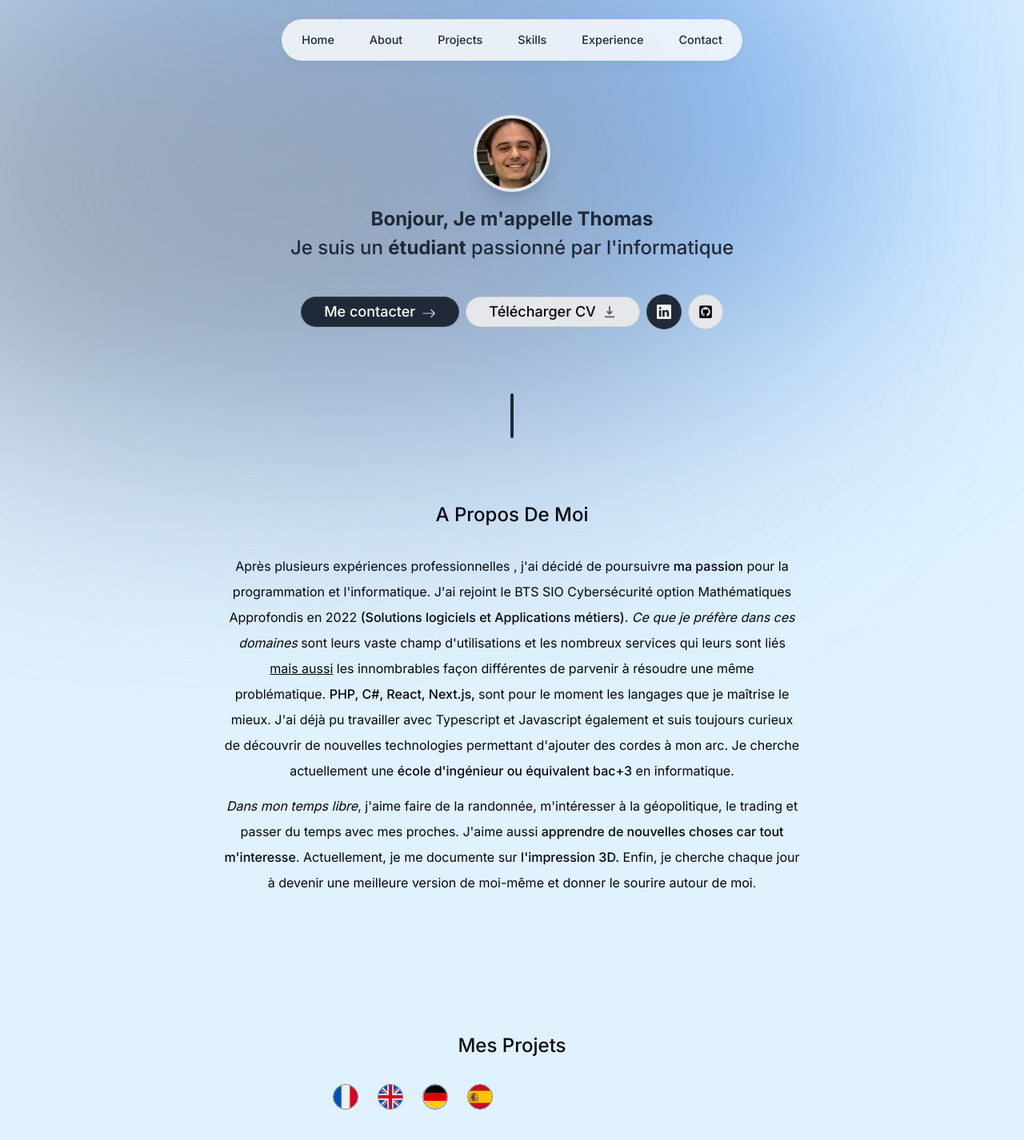
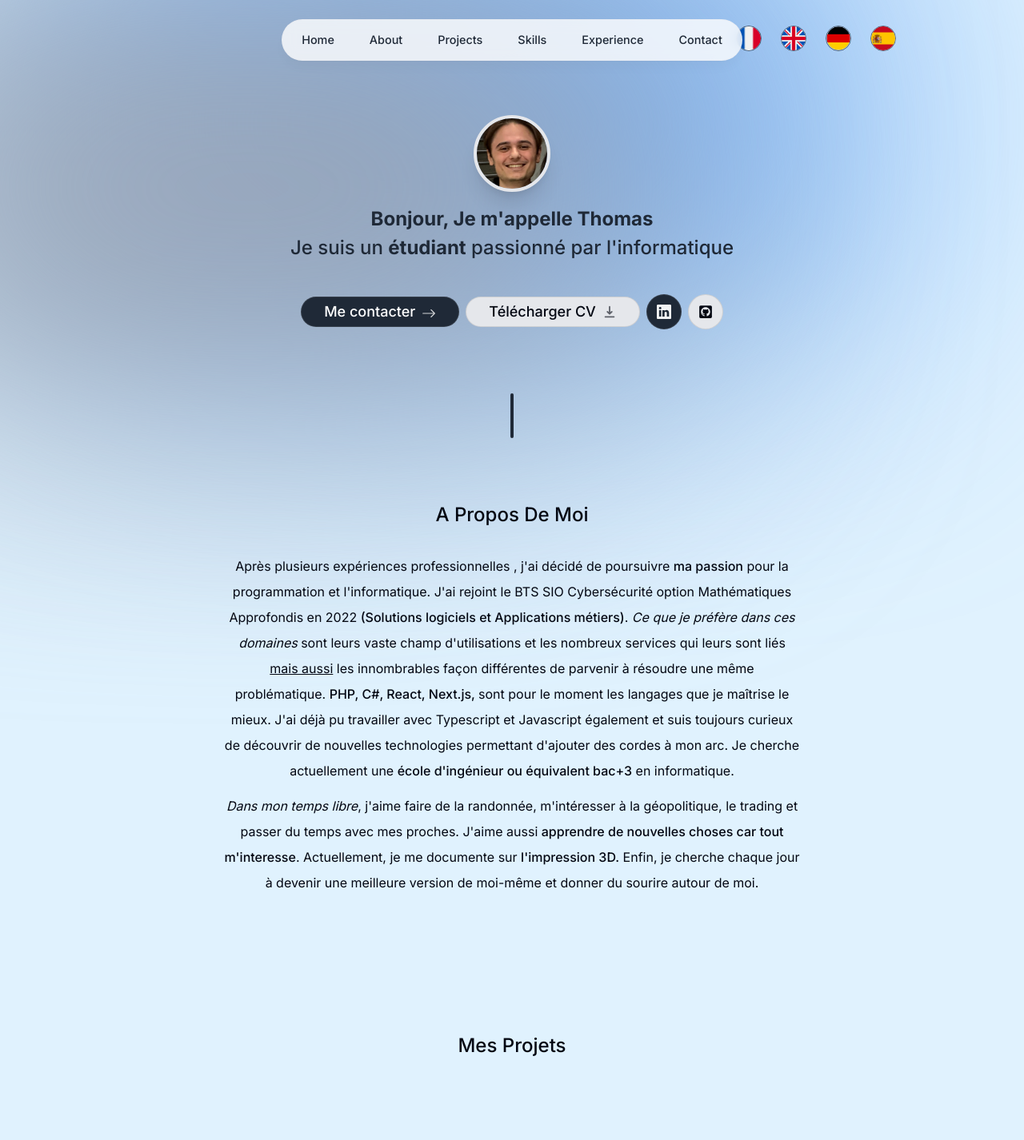
Before and after one commit to zalixzy/portfolio, a Next.js app: page / in a window 1280 px wide. Shown: the top 1426 px of the page at 80% size. Built offline with nearby package versions, Linux system fonts and the light colour scheme.

Commit message:
ajout des drapeaux bien positionnés et correction

```diff
--- a/app/layout.tsx
+++ b/app/layout.tsx
@@ -1,6 +1,7 @@
 import './globals.css'
 import { Inter } from 'next/font/google'
 import Header from '@/components/header';
+import LanguageSelector from '@/components/langageselector';
 
 const inter = Inter({ subsets: ['latin'] })
 
@@ -18,12 +19,14 @@ export default function RootLayout({
     // Couleur du background du site et couleurs permettant de styliser le background
     <html lang="en">
       <body className={`${inter.className} bg-sky-100 text-gray-950 relative h-[5000px] pt-28
-       sm:pt-36 `}>{children}
+       sm:pt-36 `}>
+        {children}
         <div className="bg-blue-400 absolute top-[-6rem] right-[11rem] h-[31.25rem]
         w-[31.25rem] -z-10 rounded-full blur-[10rem] sm:w-[68.75rem]"></div>
         <div className="bg-gray-400  absolute top-[-1rem] left-[-35rem] h-[31.25rem]
         w-[50rem] -z-10 rounded-full blur-[10rem] sm:w-[68.75rem] md:left-[-33rem] lg:left[-28rem]
         xl:left-[-15rem] 2xl:left-[-5rem]"></div>
+        <LanguageSelector/>
         <Header/>
         {/* {children} */}
       </body>
--- a/app/page.tsx
+++ b/app/page.tsx
@@ -1,3 +1,4 @@
+
 import About from "@/components/about"
 import Intro from "@/components/intro"
 import Projects from "@/components/project"
@@ -5,6 +6,7 @@ import SectionDivider from "@/components/section-divider"
 
 export default function Home() {
   return (
+
     <main className="flex flex-col items-center px-4">
       <Intro />
       <SectionDivider />
--- a/components/about.tsx
+++ b/components/about.tsx
@@ -36,7 +36,7 @@ export default function About() {
             <span className="font-medium">apprendre de nouvelles choses car tout m'interesse</span>. Actuellement, je
             me documente sur{" "}
             <span className="font-medium">l'impression 3D.</span> Enfin, je cherche chaque jour à devenir une meilleure
-            version de moi-même et donner le sourire autour de moi.
+            version de moi-même et donner du sourire autour de moi.
         </p>
     </motion.section>
   )
--- a/components/header.tsx
+++ b/components/header.tsx
@@ -3,7 +3,6 @@ import React from 'react';
 import { motion } from "framer-motion";
 import { links } from "@/lib/data";
 import Link from "next/link";
-import LanguageSelector from './langageselector';
 
 export default function Header() {
   return (
@@ -46,13 +45,6 @@ export default function Header() {
         </ul>
 
       </nav>
-      <motion.div className=""
-       initial = {{y:-100, x: "-50%",opacity:0}}
-       animate = {{y:0, x: "-50%", opacity:1}}
-       >
-
-        <LanguageSelector />
-      </motion.div>
 
     </header>
   );
--- a/components/langageselector.jsx
+++ b/components/langageselector.jsx
@@ -1,4 +1,6 @@
+"use client";
 import { useTranslation } from 'react-i18next';
+import { motion } from "framer-motion";
 
 
 // Page gérant l'ajout de boutton avec les images de langues différentes
@@ -21,14 +23,17 @@ const LanguageSelector = () => {
   };
 
   return (
-    <div className='flex justify-end space-x-4 pr-4 items-center '>
+    <motion.div className='absolute justify-end space-x-4 pr-4 items-center
+     top-8 right-6 '
+    initial = {{y:-100, x: "-50%",opacity:0}}
+    animate = {{y:0, x: "-50%", opacity:1}}>
       {Object.keys(languageImages).map((lang) => (
         <button key={lang} className='z-[999]' onClick={() => changeLanguage(lang)}>
           <img src={languageImages[lang]} alt={lang} className='w-8 h-8 mr-2 rounded-full border border-black/50' />
 
         </button>
       ))}
-    </div>
+    </motion.div>
   );
 };
 
```
